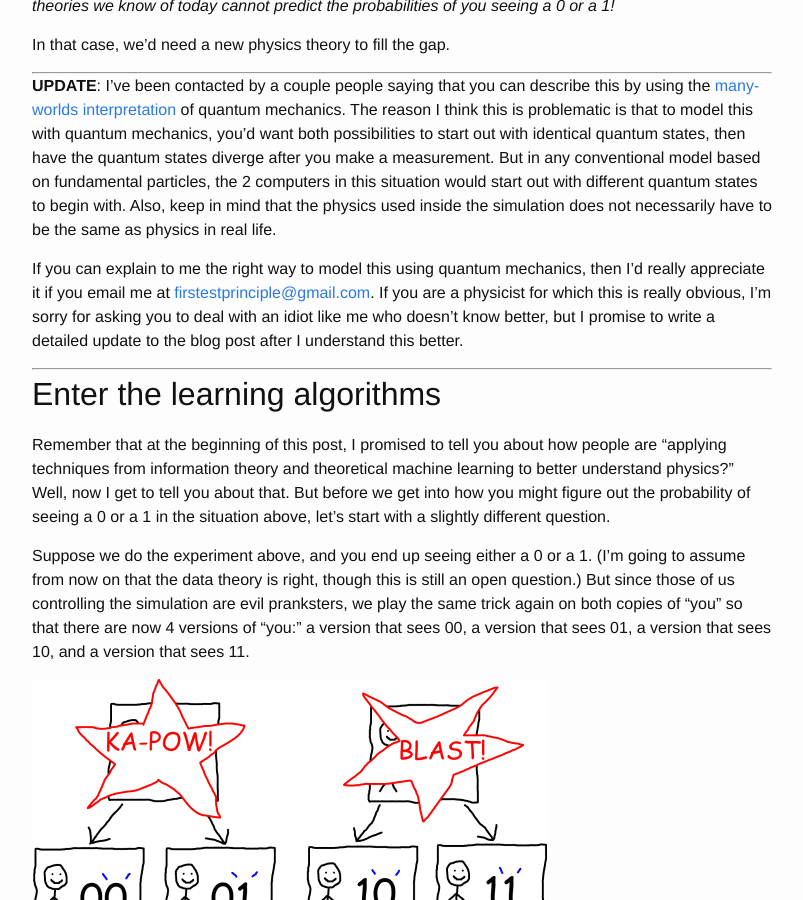
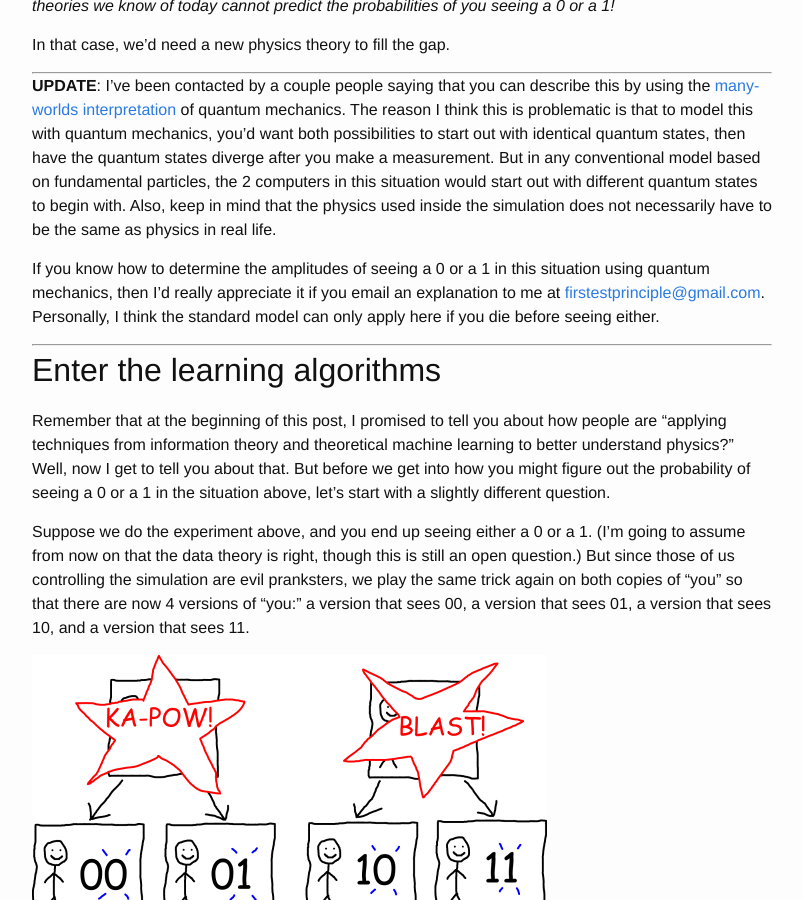
Before and after one commit to ad510/firstest-principle, a Jekyll site: the page built from _posts/2016-07-10-learning.md, in a window 1280 px wide and 900 px high, scrolled down 6715 px. Shown: the whole window, without its empty margins (238-1041 px from the left). Built offline with Jekyll 4.4.1, drawn with Linux system fonts in a browser that asks for light colours.

Commit message:
replace judgmental statement with standard model implies brain theory

```diff
--- a/_posts/2016-07-10-learning.md
+++ b/_posts/2016-07-10-learning.md
@@ -99,7 +99,7 @@ In that case, we'd need a new physics theory to fill the gap.
 
 **UPDATE**: I've been contacted by a couple people saying that you can describe this by using the [many-worlds interpretation](https://en.wikipedia.org/wiki/Many-worlds_interpretation) of quantum mechanics. The reason I think this is problematic is that to model this with quantum mechanics, you'd want both possibilities to start out with identical quantum states, then have the quantum states diverge after you make a measurement. But in any conventional model based on fundamental particles, the 2 computers in this situation would start out with different quantum states to begin with. Also, keep in mind that the physics used inside the simulation does not necessarily have to be the same as physics in real life.
 
-If you can explain to me the right way to model this using quantum mechanics, then I'd really appreciate it if you email me at [firstestprinciple@gmail.com](mailto:firstestprinciple@gmail.com). If you are a physicist for which this is really obvious, I'm sorry for asking you to deal with an idiot like me who doesn't know better, but I promise to write a detailed update to the blog post after I understand this better.
+If you know how to determine the amplitudes of seeing a 0 or a 1 in this situation using quantum mechanics, then I'd really appreciate it if you email an explanation to me at [firstestprinciple@gmail.com](mailto:firstestprinciple@gmail.com). Personally, I think the standard model can only apply here if you die before seeing either.
 
 ---
 
```
